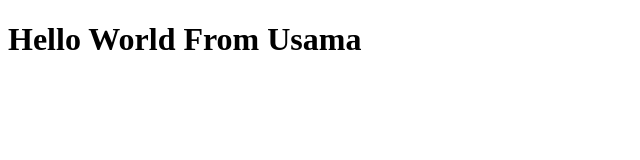
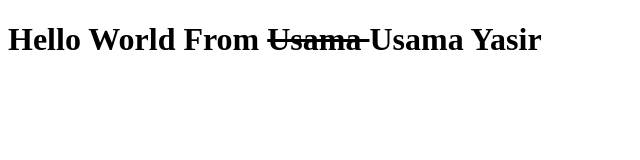
Before and after one commit to Usama-Yasir/BootCamp2020, a plain HTML site: page index.html in a window 1280 px wide. Shown: the whole page, without its empty margins (0-640 px from the left). Drawn offline with Linux system fonts and the light colour scheme.

Commit message:
Update index.html
added first project index.html

```diff
--- a/index.html
+++ b/index.html
@@ -4,6 +4,6 @@
     <title>My First Project</title>
 </head>
 <body>
-    <h1>Hello World From Usama</h1>
+    <h1>Hello World From <s> Usama </s> Usama Yasir </h1>
 </body>
 </html>
```
